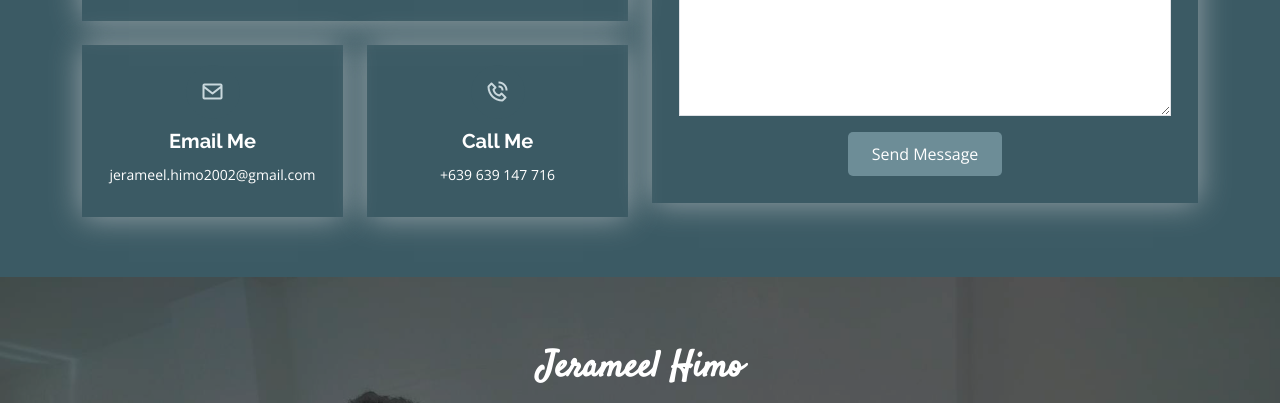
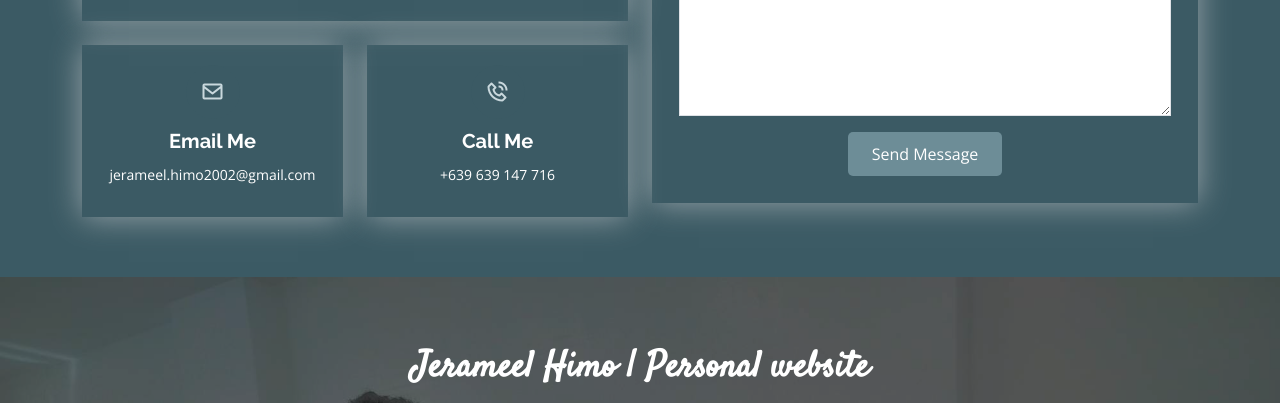
Before and after one commit to longling18/HimoJ18.github.io, a plain HTML site: page index.html in a window 1280 px wide. Shown: the part 5212-5615 px from the top of the page. Drawn offline with nearby package versions, Linux system fonts and the light colour scheme.

Commit message:
change footer text

```diff
--- a/index.html
+++ b/index.html
@@ -529,7 +529,7 @@
   <!-- ======= Footer ======= -->
   <footer id="footer" >
     <div class="container">
-      <h3 class="bounce">Jerameel Himo</h3>
+      <h3 class="bounce">Jerameel Himo | Personal website</h3>
       <p>Get in touch</p>
       <div class="social-links">
         <a href="#" class="twitter"><i class="bx bxl-twitter"></i></a>
```
